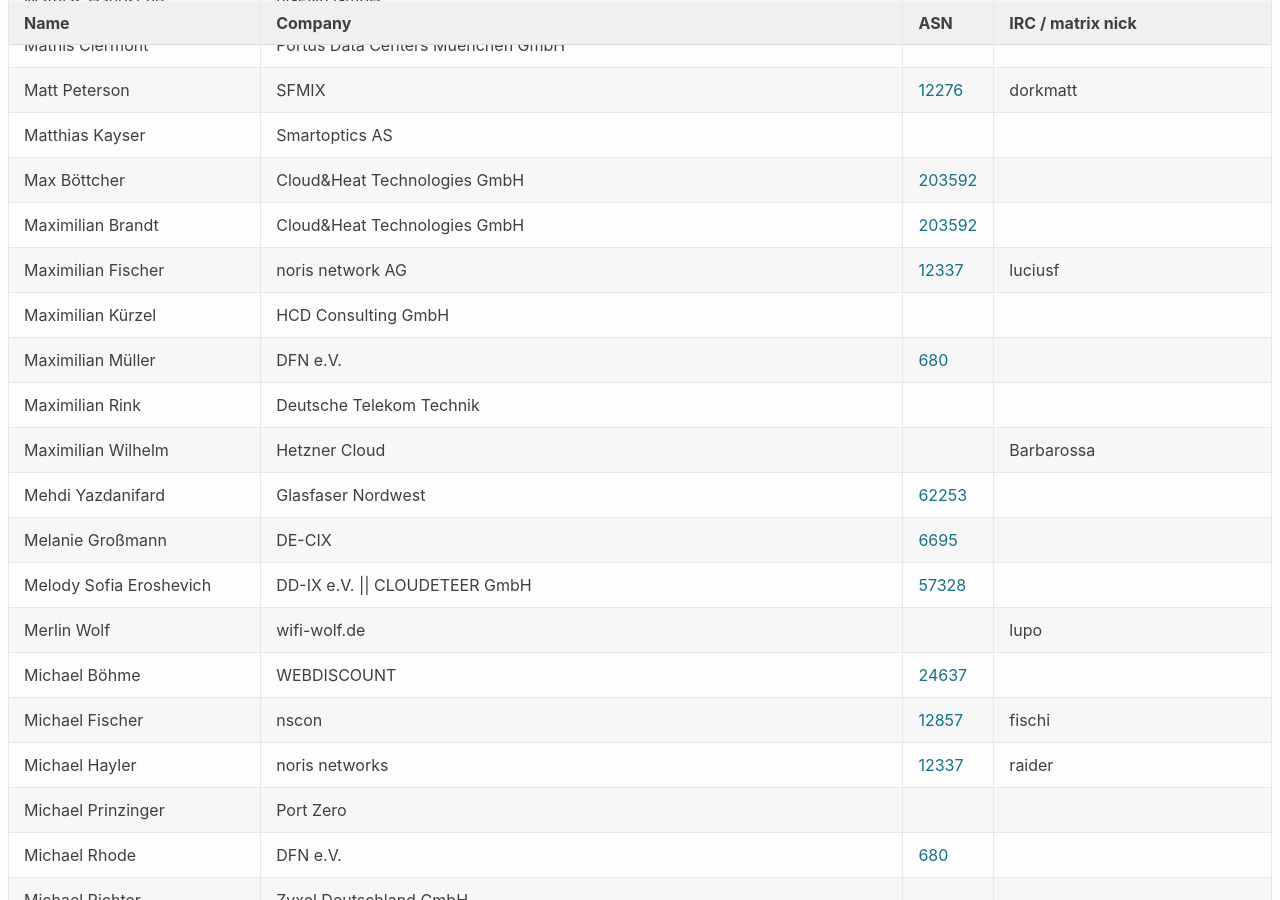
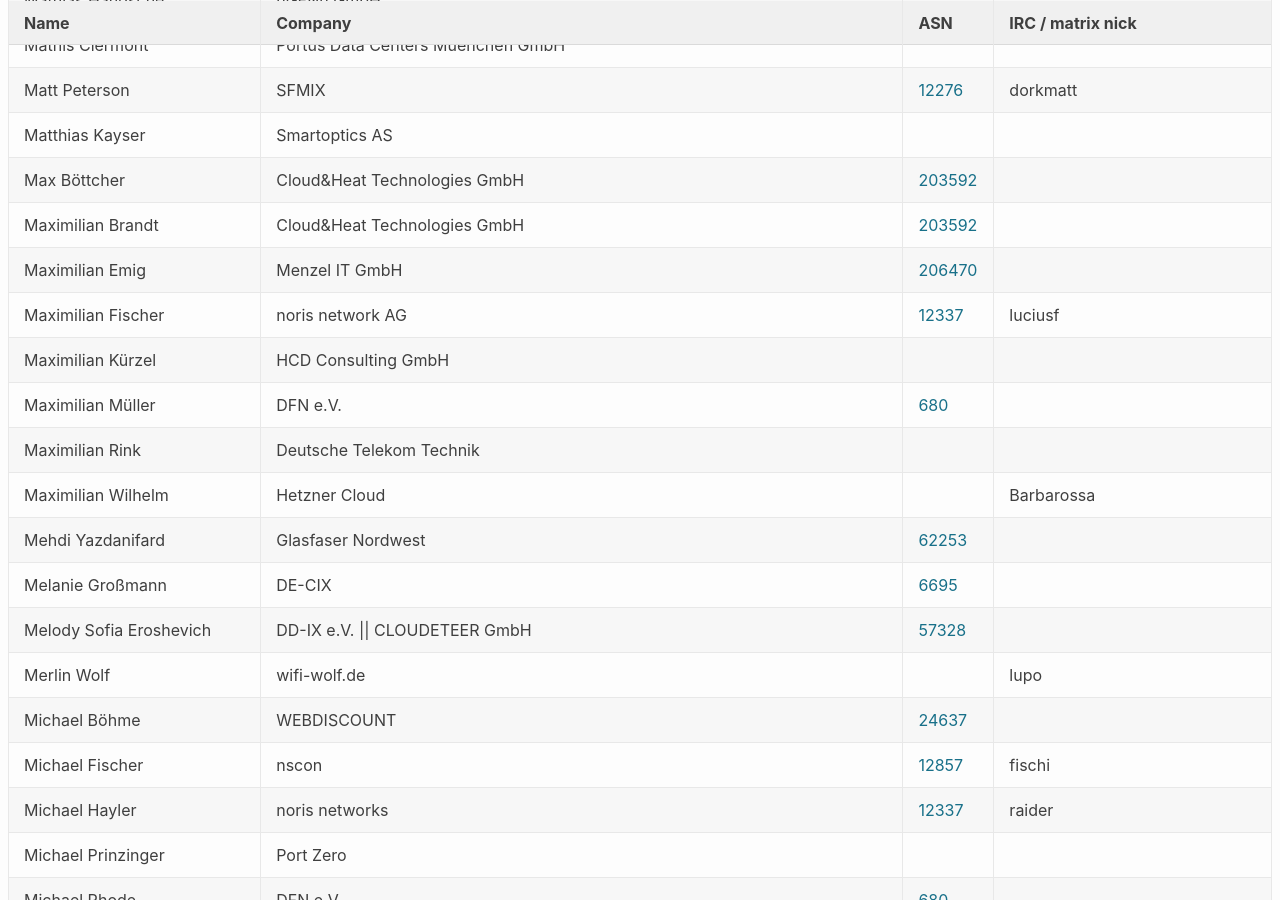
Before and after one commit to denog/pretix-attendeelist, a Jekyll site: the page built from denog17/index.markdown, in a window 1280 px wide and 900 px high, scrolled down 9964 px. Built offline with Jekyll 4.4.1, drawn with Linux system fonts in a browser that asks for light colours.

Commit message:
Latest data: Fri Aug 22 12:59:12 UTC 2025

```diff
--- a/_data/attendees_denog17_onsite.json
+++ b/_data/attendees_denog17_onsite.json
@@ -1338,6 +1338,12 @@
     "asn": "203592"
   },
   {
+    "name": "Maximilian Emig",
+    "company": "Menzel IT GmbH",
+    "irc": null,
+    "asn": "206470"
+  },
+  {
     "name": "Maximilian Fischer",
     "company": "noris network AG",
     "irc": "luciusf",
```
